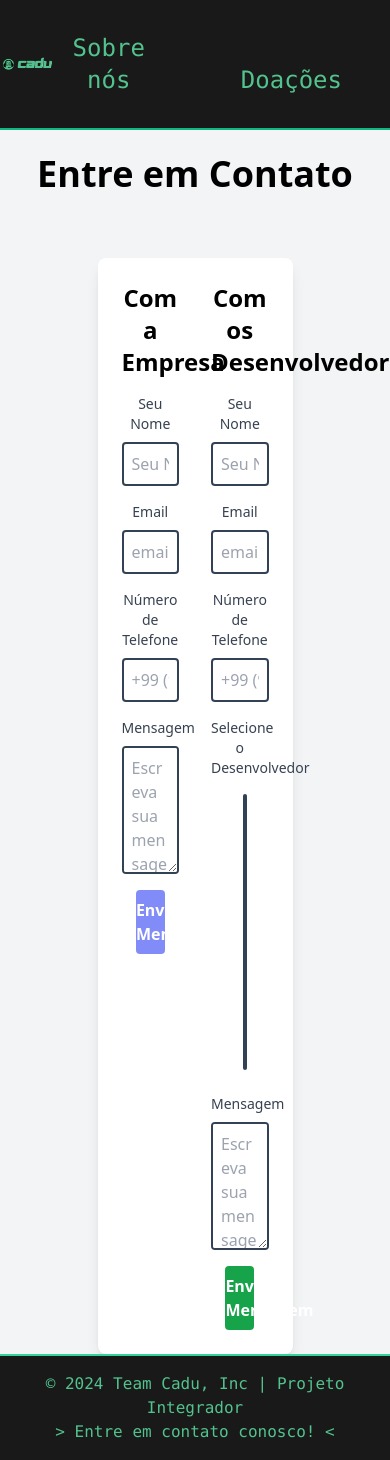
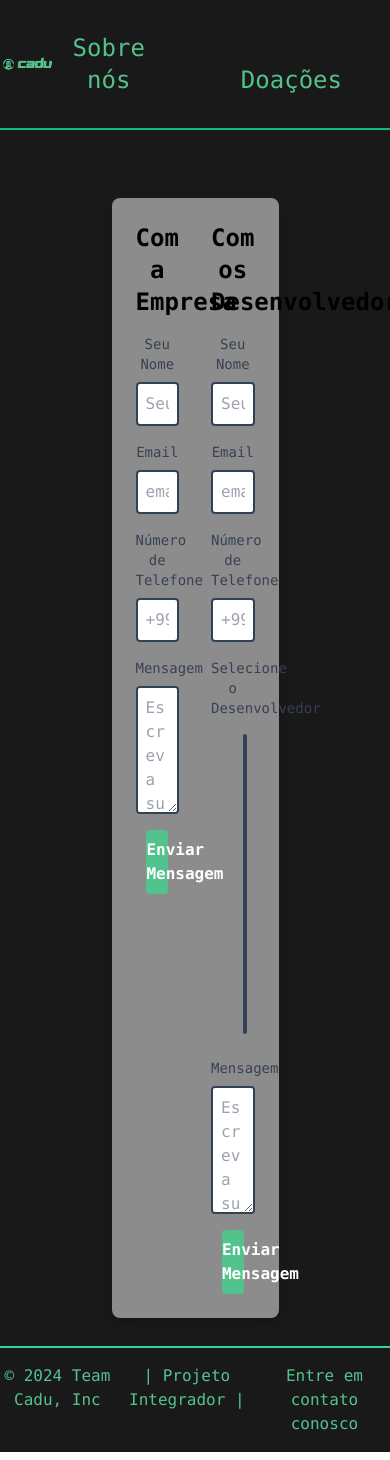
Before and after one commit to cadu-project-ti/cadu_front, a React (Vite) app: page /contato in a window 390 px wide. Shown: the top 1460 px of the page. Built offline with nearby package versions, Linux system fonts and the light colour scheme; grey boxes are pictures that could not be loaded.

Commit message:
Estilizando contato e criando a opção de formulário das doações

```diff
--- a/src/components/footer/Footer.tsx
+++ b/src/components/footer/Footer.tsx
@@ -1,28 +1,20 @@
-import React from 'react'
 import { Link } from "react-router-dom";
-import '../footer/Footer.css'
+import "../footer/Footer.css";
 
 function Footer() {
-
-  const data = new Date().getFullYear()
+  const data = new Date().getFullYear();
 
   return (
-    <div className=''>
-      <div className="flex justify-center py-4 color-footer text-[#53c38d] border-t-emerald-400 border-t-2 font-mono grid grid-cols-1">
-
-        <div className='text-center gap-2 items-center w-full grid-span-1'>
-          <p>© {data} Team Cadu, Inc | Projeto Integrador</p>
-          <Link to="/contato" className='gap-2 text-center items-center w-full hover:bg-[#D43635] grid-span-1'> &gt; Entre em contato conosco! &lt; </Link>
-        </div>
-
-        <div>
-
-        </div>
-
-      </div>
-
+    <div className="flex flex-col py-4 text-center items-center jus color-footer text-[#53c38d] border-t-emerald-400 border-t-2 font-mono">
+      <ul className="flex space-x-3">
+        <li> © {data} Team Cadu, Inc</li>
+        <li>| Projeto Integrador |</li>
+        <Link to="/contato">
+          <li className="hover:text-white">Entre em contato conosco</li>
+        </Link>
+      </ul>
     </div>
-  )
+  );
 }
 
-export default Footer
+export default Footer;
--- a/src/components/swiper/DevSwiper.tsx
+++ b/src/components/swiper/DevSwiper.tsx
@@ -115,6 +115,28 @@ const DevSwiper = () => {
               </div>
             </SwiperSlide>
 
+            <SwiperSlide>
+              <div className="flex bg-gray-200 p-10 rounded shadow-md gap-4 items-center flex-col container mx-auto md:w-72 justify-center">
+                <img
+                  src={"https://github.com/Ms-Winny.png"}
+                  alt=""
+                  className="w-24 h-24 rounded-full"
+                />
+                <p>Weida Viana</p>
+                <p className="flex gap-2">
+                  <a
+                    href="https://www.linkedin.com/in/weida-winy/"
+                    target="blank"
+                  >
+                    <FaLinkedin />
+                  </a>
+                  <a href="https://github.com/Ms-Winny" target="blank">
+                    <FaGithub />
+                  </a>
+                </p>
+              </div>
+            </SwiperSlide>
+
 
 
       </Swiper>
--- a/src/pages/contato/Contato.tsx
+++ b/src/pages/contato/Contato.tsx
@@ -3,14 +3,11 @@ import DevSwiper from "../../components/swiper/DevSwiper";
 function Contato() {
   return (
 
-    <div className="container flex flex-col mx-auto items-center bg-gray-100 ">
-      <div className="text-center py-6 ">
-        <h1 className="text-4xl font-bold">Entre em Contato</h1>
-      </div>
+    <div className="container flex flex-col font-mono mx-auto items-center m- bg-[#19191a] p-7">
 
-      <main className="flex flex-col w-1/2 gap-8 mt-10 p-6 bg-white rounded-lg shadow-lg grid grid-cols-2">
+      <main className="flex-col w-1/2 gap-8 bg-white text-[#] bg-opacity-50 mt-10 p-6 rounded-lg shadow-lg grid grid-cols-2">
         <section className="mb-12">
-          <h2 className="text-2xl font-semibold mb-4">Com a Empresa</h2>
+          <h2 className="text-2xl font-semibold mb-4 text-center">Com a Empresa</h2>
           <form className="flex flex-col gap-4">
             <div className="flex flex-col gap-2">
               <label htmlFor="nomeEmpresa" className="block text-sm font-medium text-gray-700">Seu Nome</label>
@@ -57,7 +54,7 @@ function Contato() {
             </div>
             <button
               type="submit"
-              className="rounded bg-indigo-400 hover:bg-indigo-800 text-white font-bold w-1/2 mx-auto block py-2"
+              className="rounded bg-[#53c38d] text-white hover:bg-white  hover:text-[#53c38d] font-semibold w-1/2 mx-auto block py-2"
             >
               Enviar Mensagem
             </button>
@@ -65,7 +62,7 @@ function Contato() {
         </section>
 
         <section>
-          <h2 className="text-2xl font-semibold mb-4">Com os Desenvolvedores</h2>
+          <h2 className="text-2xl font-semibold mb-4 text-center">Com os Desenvolvedores</h2>
           <form className="flex flex-col gap-4">
             <div className="flex flex-col gap-2">
               <label htmlFor="nomeDev" className="block text-sm font-medium text-gray-700">Seu Nome</label>
@@ -118,7 +115,7 @@ function Contato() {
             </div>
             <button
               type="submit"
-              className="rounded bg-green-600 hover:bg-green-800 text-white font-bold w-1/2 mx-auto block py-2"
+              className="rounded bg-[#53c38d] text-white  hover:bg-white  hover:text-[#53c38d] font-semibold w-1/2 mx-auto block py-2"
             >
               Enviar Mensagem
             </button>
--- a/src/pages/doacoes/Doacoes.tsx
+++ b/src/pages/doacoes/Doacoes.tsx
@@ -1,13 +1,22 @@
-import React, { useState } from "react";
+import { useContext, useEffect, useState } from "react";
 import "./Doacoes.css";
 import Banner2 from '../../assets/imagens/banner2.jpg'
+import { AuthContext } from "../../contexts/AuthContext";
+import { useNavigate } from "react-router-dom";
+import { toastAlerta } from "../../util/toastAlert";
 
 const DonationForm = () => {
+
+  let navigate = useNavigate();
+
   // Definir estados para cada campo
   const [nomeProduto, setNomeProduto] = useState("");
   const [anoDeUso, setAnoDeUso] = useState("");
   const [marca, setMarca] = useState("");
   const [condicao, setCondicao] = useState("novo");
+  const [enviado, setEnviado] = useState(false); // Estado para controlar a simulação de envio
+  const { usuario, handleLogout } = useContext(AuthContext);
+  const token = usuario.token;
 
   // Função para lidar com a submissão do formulário
   const handleSubmit = (event: { preventDefault: () => void }) => {
@@ -22,12 +31,36 @@ const DonationForm = () => {
     };
 
     console.log("Dados da doação:", donationData);
-    // Aqui você pode enviar os dados para um backend, por exemplo
+
+    // Simulação de envio bem-sucedido
+    setEnviado(true);
+
+    // Resetar os campos do formulário
+    setNomeProduto("");
+    setAnoDeUso("");
+    setMarca("");
+    setCondicao("novo");
+
+    // Simulação de envio por 2 segundos
+    setTimeout(() => {
+      setEnviado(false);
+    }, 2000);
   };
 
+  useEffect(() => {
+    if (token === '') {
+      toastAlerta('Você precisa estar logado', 'erro');
+      navigate('/home');
+    }
+  }, [token]);
+
   return (
-    <div className="flex justify-center items-center min-h-[70vh]"> <img src={Banner2} alt="" className="opacity-70 h-screen w-screen object-cover absolute" />
+    <div className="flex justify-center items-center min-h-[70vh]">
+      <img src={Banner2} alt="" className="opacity-70 h-screen w-screen object-cover absolute" />
       <div className="absolute bg-black bg-opacity-80 text-white font-semibold justify-center items-center text-center py-5 px-6 rounded-md">
+        {enviado ? ( // Mostrar mensagem de sucesso se o formulário for enviado
+          <p className="text-[#53c38d]">Doação enviada com sucesso!</p>
+        ) : (
           <form onSubmit={handleSubmit}>
             <div className="mb-4">
               <label>Nome do Produto:</label>
@@ -82,6 +115,7 @@ const DonationForm = () => {
               Enviar Doação
             </button>
           </form>
+        )}
       </div>
     </div>
   );
```
Lines whose indentation alone changed are shown as unchanged.
